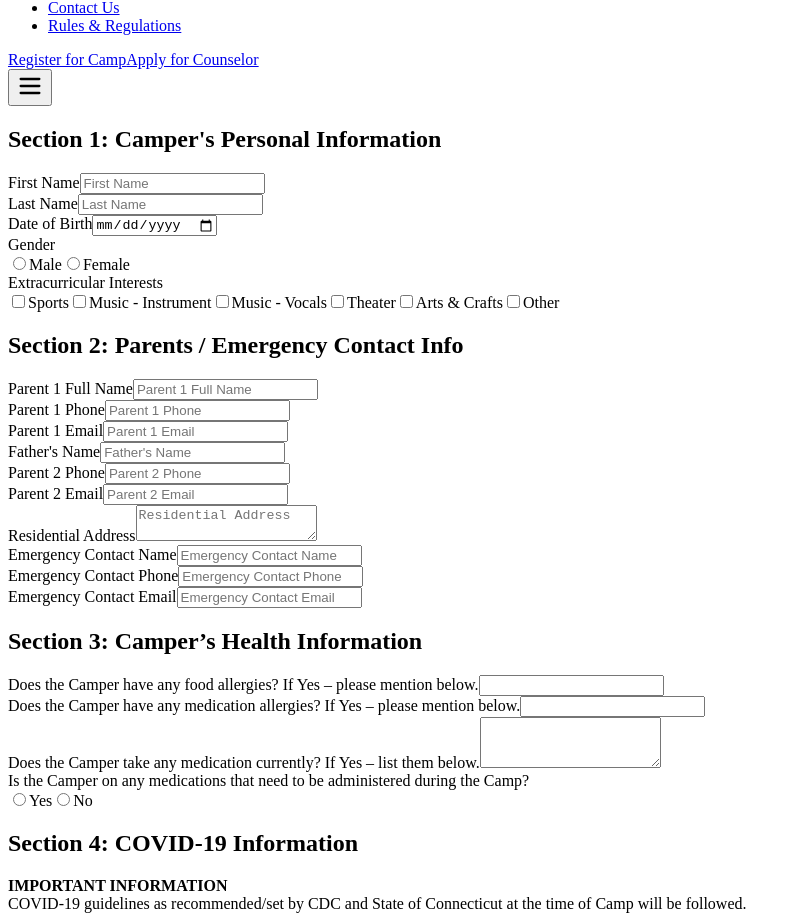
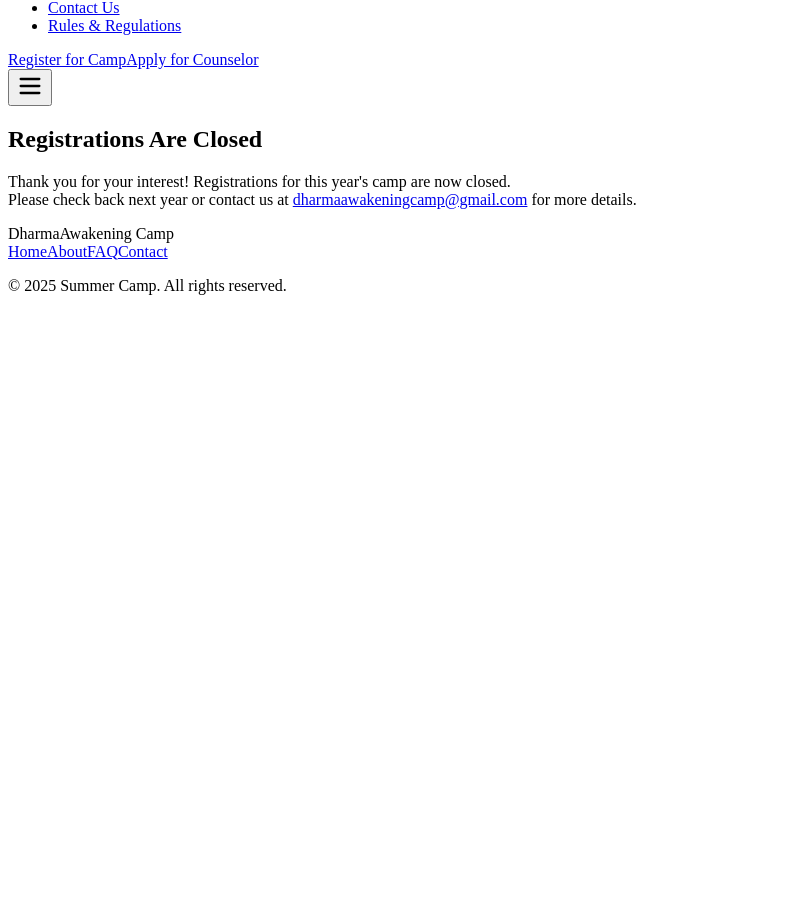
Before and after one commit to RohitKumar7830/SummaryCamp, a React (Create React App) app: page /apply in a window 1280 px wide. Shown: the part 1264-2187 px from the top of the page, without its empty margins (0-797 px from the left). After the commit the page ends 1575 px from the top, so only its background shows below. Built offline with nearby package versions, Linux system fonts and the light colour scheme.

Commit message:
Camp Completed

```diff
--- a/src/components/Registration/RegistrationForm.tsx
+++ b/src/components/Registration/RegistrationForm.tsx
@@ -2,6 +2,7 @@ import { useRef, useState, useEffect } from "react";
 
 const RegistrationForm = () => {
   const section9Ref = useRef<HTMLDivElement | null>(null);
+  const registrationsClosed = true; // Toggle this to false to reopen registrations
 
   const [formData, setFormData] = useState({
     dob: "",
@@ -178,7 +179,26 @@ const RegistrationForm = () => {
 
   return (
     <div className="max-w-3xl mx-auto px-6 py-16 mt-12">
-      <form onSubmit={handleSubmit} className="space-y-12">
+      {registrationsClosed ? (
+       <div className="bg-white rounded-2xl shadow-md hover:shadow-xl hover:scale-[1.01] transition-all px-6 py-10 sm:px-10 md:px-12 lg:px-16 text-center">
+       <h2 className="text-2xl sm:text-3xl font-semibold text-blue-900 mb-4">
+         Registrations Are Closed
+       </h2>
+       <p className="text-gray-700 text-base sm:text-lg leading-relaxed">
+         Thank you for your interest! Registrations for this year's camp are now closed.
+         <br className="hidden sm:block" />
+         Please check back next year or contact us at{" "}
+         <a
+           href="mailto:dharmaawakeningcamp@gmail.com"
+           className="text-blue-600 underline"
+         >
+           dharmaawakeningcamp@gmail.com
+         </a>{" "}
+         for more details.
+       </p>
+     </div>
+      ) : (
+        <form onSubmit={handleSubmit} className="space-y-12">
         {!showFinalSection && (
           <>
              {/* Section 1 */}
@@ -860,6 +880,7 @@ const RegistrationForm = () => {
           </>
         )}
       </form>
+      )}
     </div>
   );
 };
```
